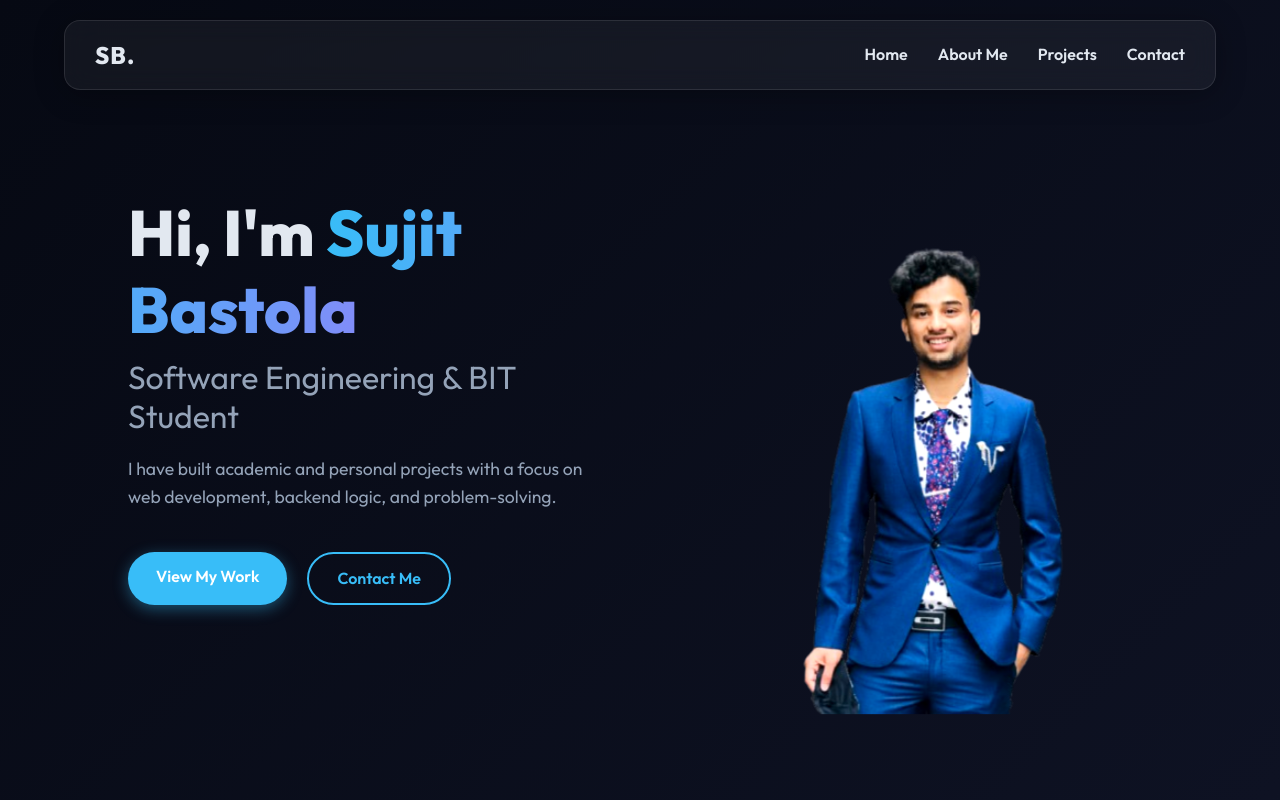
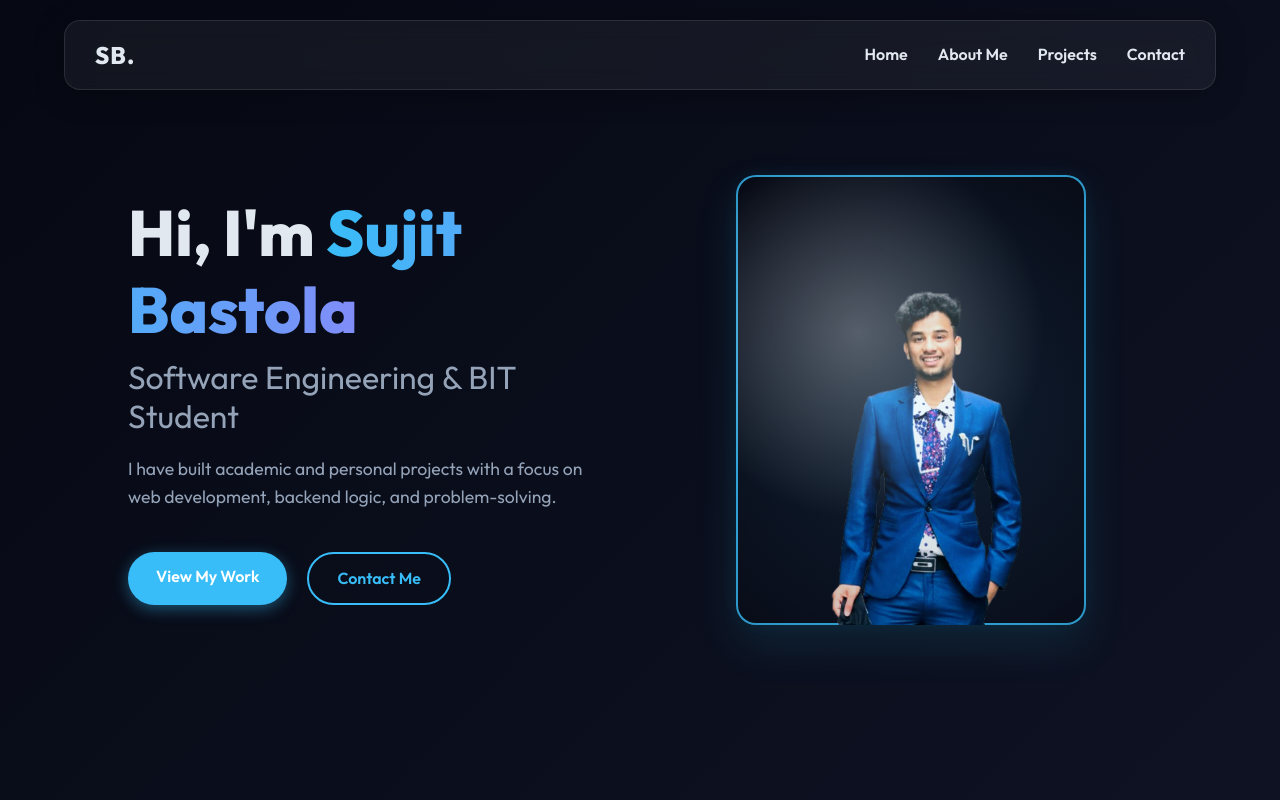
Before and after one commit to sujitbastola/portfolio_official, a plain HTML site: page index.html in a window 1280 px wide. Shown: the top 800 px of the page. Drawn offline with Linux system fonts and the light colour scheme.

Commit message:
Transform flip card to rectangular with 3D popup effect and enhanced glow

```diff
--- a/index.html
+++ b/index.html
@@ -29,8 +29,23 @@
 
     <header id="hero" class="hero">
       <div class="hero-image-wrapper fade-left">
-        <div class="tilt-box" id="tilt-image">
-          <img src="mypic.png" alt="Sujit Bastola" class="profile-pic" />
+        <div class="flip-container" id="tilt-image">
+          <div class="flip-card">
+            <div class="flip-card-front">
+              <img src="mypic.png" alt="Sujit Bastola" class="profile-pic" />
+            </div>
+            <div class="flip-card-back">
+              <div class="back-content">
+                <h3>Full Stack Developer</h3>
+                <p>Building amazing web experiences</p>
+                <div class="tech-stack">
+                  <span class="tech">Python</span>
+                  <span class="tech">Django</span>
+                  <span class="tech">Web Dev</span>
+                </div>
+              </div>
+            </div>
+          </div>
         </div>
       </div>
       <div class="hero-content fade-up">
--- a/style/style.css
+++ b/style/style.css
@@ -190,7 +190,7 @@ h1, h2, h3 {
 /* 3D Flip Container */
 .flip-container {
     width: 350px;
-    height: 350px;
+    height: 450px;
     position: relative;
     cursor: pointer;
     perspective: 1200px;
@@ -215,16 +215,17 @@ h1, h2, h3 {
     height: 100%;
     position: absolute;
     backface-visibility: hidden;
-    border-radius: 50%;
+    border-radius: 20px;
     display: flex;
     align-items: center;
     justify-content: center;
     box-shadow:
-        0 50px 100px rgba(56, 189, 248, 0.25),
-        0 30px 60px rgba(0, 0, 0, 0.6),
-        inset 0 0 0 4px var(--accent),
-        0 0 40px rgba(56, 189, 248, 0.15);
+        0 20px 40px rgba(56, 189, 248, 0.15),
+        0 15px 30px rgba(0, 0, 0, 0.4),
+        inset 0 0 0 2px var(--accent),
+        0 0 20px rgba(56, 189, 248, 0.1);
     overflow: hidden;
+    transition: all 0.5s cubic-bezier(0.34, 1.56, 0.64, 1);
 }
 
 .flip-card-front {
@@ -241,10 +242,20 @@ h1, h2, h3 {
 .flip-container:hover .flip-card-front,
 .flip-container:hover .flip-card-back {
     box-shadow:
-        0 70px 150px rgba(56, 189, 248, 0.35),
-        0 40px 80px rgba(0, 0, 0, 0.7),
-        inset 0 0 0 4px var(--accent),
-        0 0 60px rgba(56, 189, 248, 0.25);
+        0 40px 80px rgba(56, 189, 248, 0.4),
+        0 25px 50px rgba(0, 0, 0, 0.6),
+        inset 0 0 0 2px var(--accent),
+        0 0 80px rgba(56, 189, 248, 0.3),
+        0 0 120px rgba(56, 189, 248, 0.2);
+    transform: translateY(-10px);
+}
+
+.flip-container:hover .flip-card-front {
+    transform: rotateY(0deg) translateZ(20px);
+}
+
+.flip-container.flipped .flip-card-front {
+    transform: rotateY(0deg) translateZ(20px);
 }
 
 .flip-card-front::before {
@@ -266,7 +277,7 @@ h1, h2, h3 {
     right: -2px;
     bottom: -2px;
     background: linear-gradient(135deg, rgba(56, 189, 248, 0.3), rgba(129, 140, 248, 0.1));
-    border-radius: 50%;
+    border-radius: 20px;
     opacity: 0;
     z-index: -1;
     transition: opacity 0.5s;
@@ -281,13 +292,16 @@ h1, h2, h3 {
     width: 100%;
     height: 100%;
     object-fit: cover;
-    transform: translateZ(50px) scale(1.1);
-    transition: transform 0.4s cubic-bezier(0.34, 1.56, 0.64, 1);
+    transition: transform 0.6s cubic-bezier(0.34, 1.56, 0.64, 1);
     filter: brightness(1.05) contrast(1.1);
 }
 
 .flip-container:hover .profile-pic {
-    transform: translateZ(60px) scale(1.15);
+    transform: scale(1.1) translateZ(30px);
+}
+
+.flip-container.flipped .profile-pic {
+    transform: scale(1.1) translateZ(30px);
 }
 
 /* Back Card Content */
@@ -465,7 +479,7 @@ h1, h2, h3 {
 
     .flip-container {
         width: 280px;
-        height: 280px;
+        height: 360px;
     }
 
     .hero-content {
```
